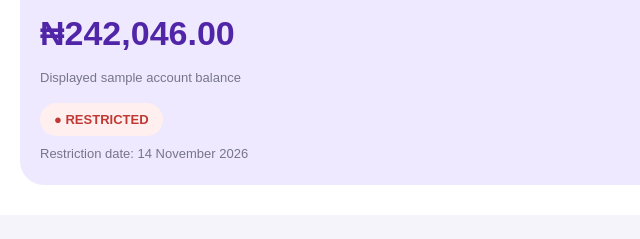
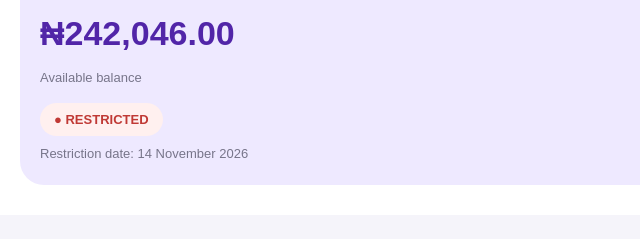
Before and after one commit to eastlite131-beep/PALMPAY-, a plain HTML site: page index.html in a window 1280 px wide. Shown: the part 140-379 px from the top of the page, 0-640 px from the left. Drawn offline with Linux system fonts and the light colour scheme.

Commit message:
Update index.html

```diff
--- a/index.html
+++ b/index.html
@@ -293,7 +293,7 @@ button {
   <div class="balance-card">
     <div class="balance-label">Available Balance</div>
     <div class="balance-amount">₦242,046.00</div>
-    <div class="balance-caption">Displayed sample account balance</div>
+    <div class="balance-caption">Available balance</div>
 
     <div class="status">● RESTRICTED</div>
     <div class="status-date">
```
